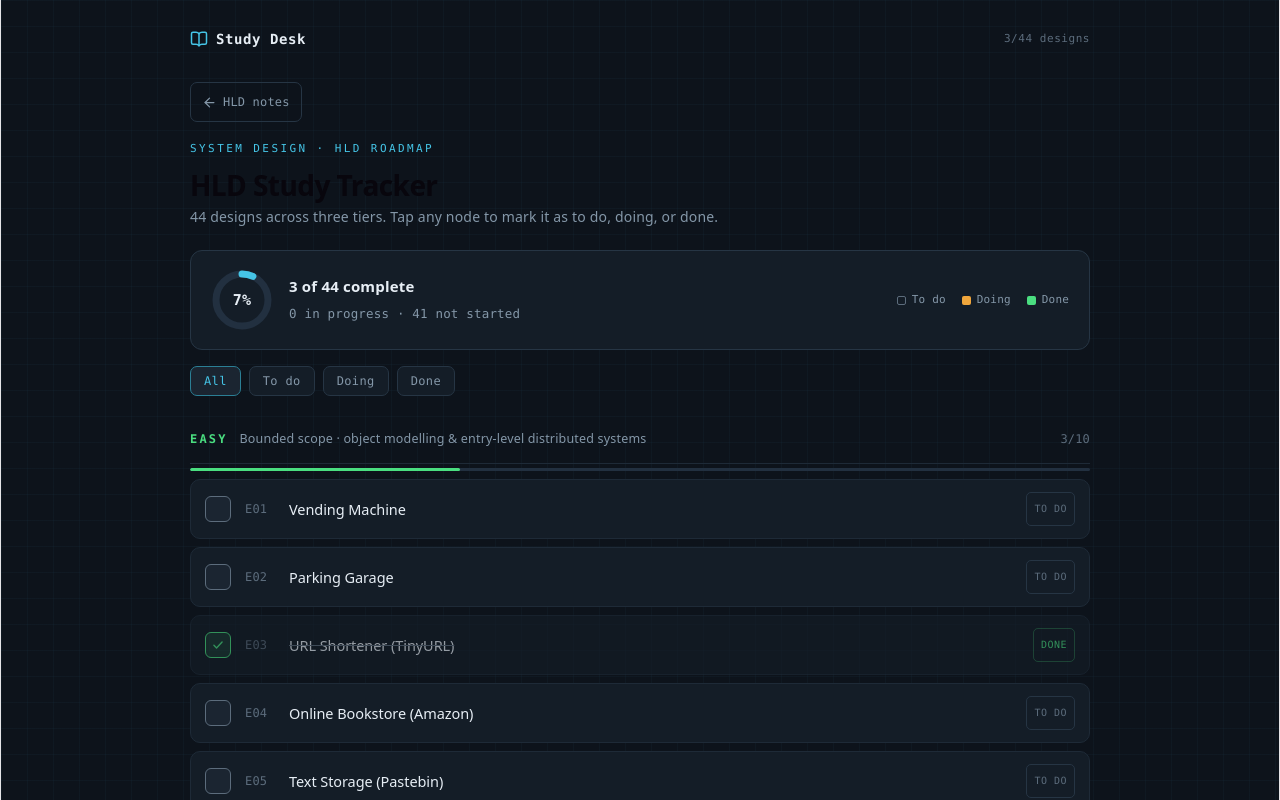
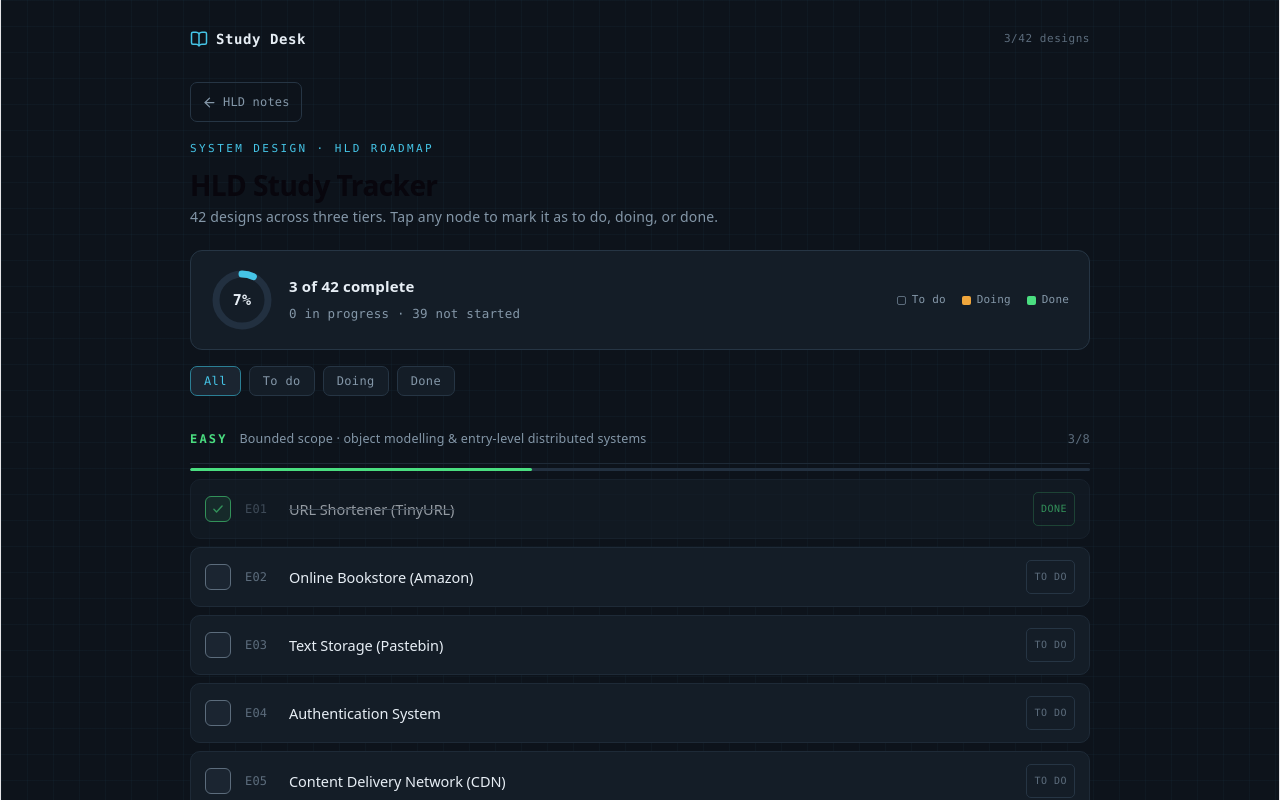
Before and after one commit to Harsh-Codes-382/Study_Resources, a React (Vite) app: page /hld/tracker in a window 1280 px wide. Shown: the top 800 px of the page. Built offline with nearby package versions, Linux system fonts and the light colour scheme.

Commit message:
Some LLD point removed from HLD

```diff
--- a/src/data/hldTracker.js
+++ b/src/data/hldTracker.js
@@ -21,8 +21,6 @@ export const HLD_TIERS = [
     label: "Easy",
     blurb: "Bounded scope · object modelling & entry-level distributed systems",
     topics: [
-      { name: "Vending Machine" },
-      { name: "Parking Garage" },
       { name: "URL Shortener (TinyURL)", status: "done" },
       { name: "Online Bookstore (Amazon)" },
       { name: "Text Storage (Pastebin)" },
```
